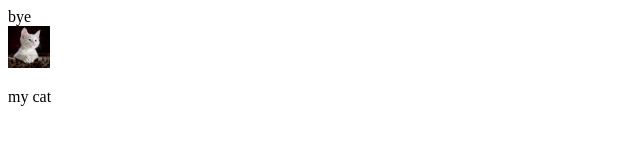
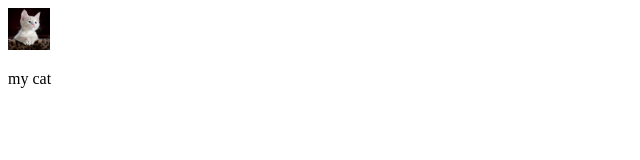
Before and after one commit to arshiyah/arshiyah1, a plain HTML site: page index.html in a window 1280 px wide. Shown: the whole page, without its empty margins (0-640 px from the left). Drawn offline with Linux system fonts and the light colour scheme.

Commit message:
Update index.html

```diff
--- a/index.html
+++ b/index.html
@@ -6,8 +6,7 @@
     <title>Document</title>
 </head>
 <body>
-    <div>bye</div>
-    <!-- <p>My mother has <span style="color:blue; font-weight: bold">blue</span> eyes and my father has <span style="color: darkolivegreen; font-weight: bold">dark green</span> eyes.</p> -->
+   <!-- <p>My mother has <span style="color:blue; font-weight: bold">blue</span> eyes and my father has <span style="color: darkolivegreen; font-weight: bold">dark green</span> eyes.</p> -->
     <img src="./cat.jpeg" alt="cat face" width="42" height="42" >
      <p>my cat</p>
 
```
